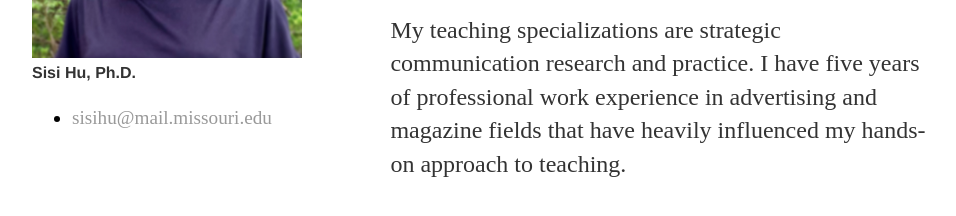
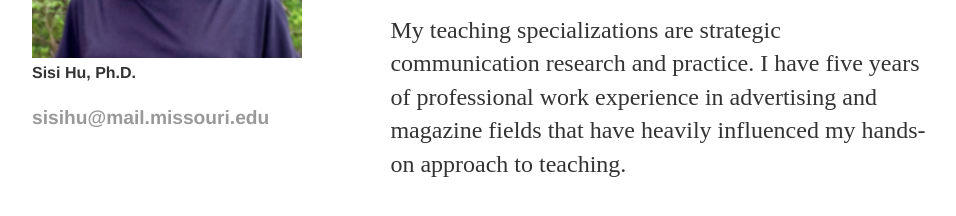
Before and after one commit to sisihuphd/sisihuphd.github.io, a Jekyll site: the page built from index.html, in a window 1280 px wide. Shown: the part 444-660 px from the top of the page, without its empty margins (160-1116 px from the left). Built offline with Jekyll 4.4.1, drawn with Linux system fonts in a browser that asks for light colours.

Commit message:
Update index.html

```diff
--- a/index.html
+++ b/index.html
@@ -14,7 +14,7 @@
 	      </div>
               <div id="profile-photo"><img src="../images/IMG_7355.JPG" width="270">
 	<p style = "font-family: Helvetica, Arial, Sans-Serif;font-size:1em;font-weight: bold;margin:0;">Sisi Hu, Ph.D.</p>
-		      <ul><li><a href="mailto:sisihu@mail.missouri.edu">sisihu@mail.missouri.edu</a></li></ul>
+		      <ul style = "font-family:Helvetica, Arial, Sans-Serif; padding: 0; list-style:none; font-weight: bold;"><li><a href="mailto:sisihu@mail.missouri.edu">sisihu@mail.missouri.edu</a></li></ul>
 	</div>
 
 </div><!-- /.blurb -->
```
